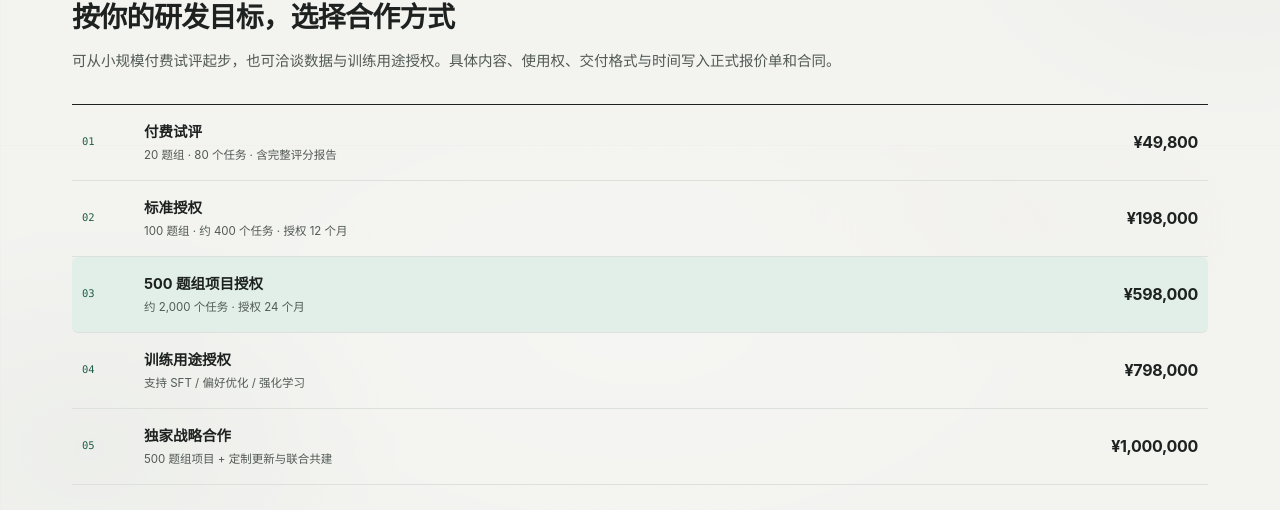
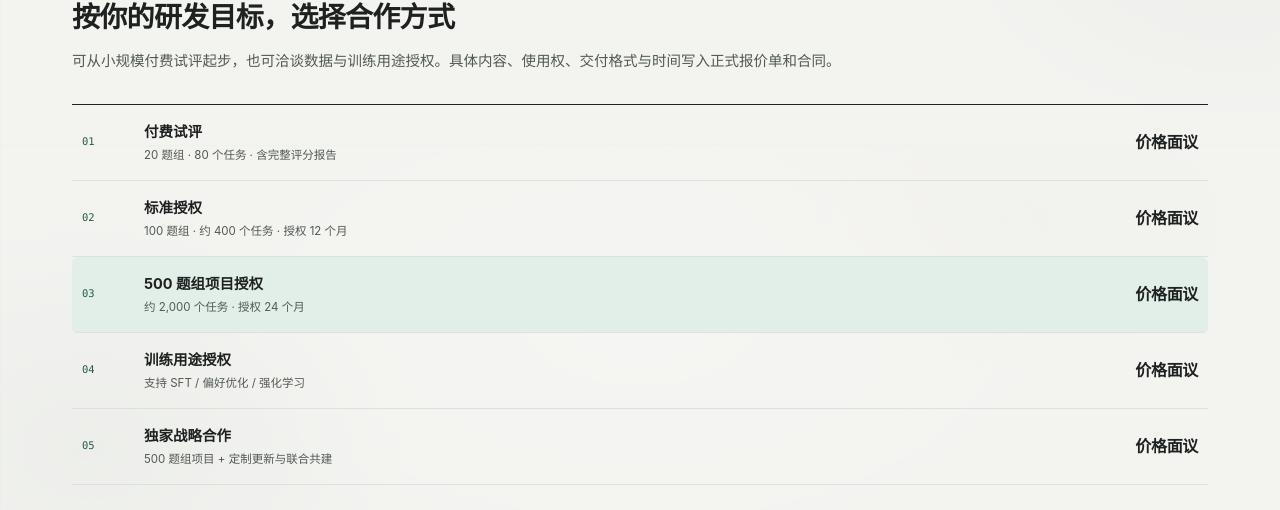
Before and after one commit to ZiChenWang114514/medchem-agent-benchmark, a React (Vite) app: page / in a window 1280 px wide. Shown: the part 5455-5965 px from the top of the page. Built offline with nearby package versions, Linux system fonts and the light colour scheme.

Commit message:
Remove public pricing: show price-on-contact instead of amounts

```diff
--- a/app/page.tsx
+++ b/app/page.tsx
@@ -89,18 +89,18 @@
 const coverage = [['SAR', '构效关系分析 / structure–activity relationships'], ['SBDD', '结构证据与结合模式 / structural evidence & binding mode'], ['DMPK', '暴露、清除与代谢 / exposure, clearance & metabolism'], ['Lead optimization', '多参数先导优化 / multiparameter optimization'], ['Candidate selection', '候选物优选与提名 / candidate nomination'], ['Experimental design', '竞争假说与判别性实验 / discriminating experiments']];
 const plansByLanguage = {
   zh: [
-    ['付费试评', '20 题组 · 80 个任务 · 含完整评分报告', '¥49,800'],
-    ['标准授权', '100 题组 · 约 400 个任务 · 授权 12 个月', '¥198,000'],
-    ['500 题组项目授权', '约 2,000 个任务 · 授权 24 个月', '¥598,000'],
-    ['训练用途授权', '支持 SFT / 偏好优化 / 强化学习', '¥798,000'],
-    ['独家战略合作', '500 题组项目 + 定制更新与联合共建', '¥1,000,000'],
+    ['付费试评', '20 题组 · 80 个任务 · 含完整评分报告', '价格面议'],
+    ['标准授权', '100 题组 · 约 400 个任务 · 授权 12 个月', '价格面议'],
+    ['500 题组项目授权', '约 2,000 个任务 · 授权 24 个月', '价格面议'],
+    ['训练用途授权', '支持 SFT / 偏好优化 / 强化学习', '价格面议'],
+    ['独家战略合作', '500 题组项目 + 定制更新与联合共建', '价格面议'],
   ],
   en: [
-    ['Paid pilot', '20 sets · 80 tasks · full scoring report', 'USD quote'],
-    ['Standard license', '100 sets · ~400 tasks · 12-month term', 'USD quote'],
-    ['500-set program license', '~2,000 tasks · 24-month term', 'USD quote'],
-    ['Training license', 'SFT / preference optimization / RL', 'USD quote'],
-    ['Exclusive partnership', '500-set program + custom updates & co-development', 'USD quote'],
+    ['Paid pilot', '20 sets · 80 tasks · full scoring report', 'On discussion'],
+    ['Standard license', '100 sets · ~400 tasks · 12-month term', 'On discussion'],
+    ['500-set program license', '~2,000 tasks · 24-month term', 'On discussion'],
+    ['Training license', 'SFT / preference optimization / RL', 'On discussion'],
+    ['Exclusive partnership', '500-set program + custom updates & co-development', 'On discussion'],
   ],
 };
 const workflowRows = {
--- a/index.html
+++ b/index.html
@@ -36,13 +36,7 @@
           "description": "Medicinal chemistry reasoning benchmark program designed for 500 task sets and approximately 2,000 connected tasks, with Pilot20 evaluation results from 14 systems.",
           "brand": { "@type": "Brand", "name": "MedChem Agent Benchmark" },
           "category": "AI training and evaluation data",
-          "offers": [
-            { "@type": "Offer", "name": "20-set pilot", "price": "49800", "priceCurrency": "CNY", "description": "80 tasks, scored evaluation" },
-            { "@type": "Offer", "name": "100-set license", "price": "198000", "priceCurrency": "CNY", "description": "Approximately 400 tasks, 12 months" },
-            { "@type": "Offer", "name": "500-set program license", "price": "598000", "priceCurrency": "CNY", "description": "Approximately 2,000 tasks, 24 months" },
-            { "@type": "Offer", "name": "Training license", "price": "798000", "priceCurrency": "CNY", "description": "SFT / preference / RL use" },
-            { "@type": "Offer", "name": "Exclusive partnership", "price": "1000000", "priceCurrency": "CNY", "description": "Complete data plus custom updates" }
-          ]
+          "offers": { "@type": "Offer", "name": "Licensing and pilot evaluation", "priceCurrency": "CNY", "description": "Pricing discussed during direct engagement" }
         },
         {
           "@type": "Dataset",
```
Also changed, not shown: 2 other files (tests, documents, lock files or other folders).
